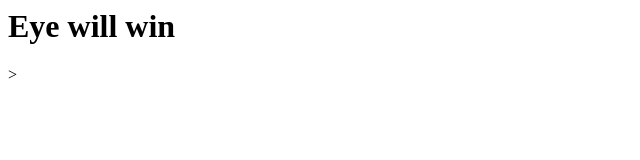
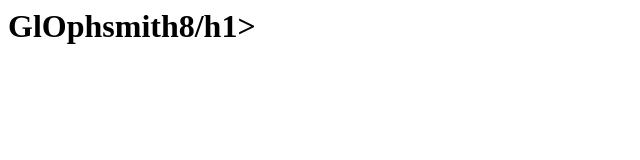
Before and after one commit to eyeoverthink/glyphsmith, a plain HTML site: page index.html in a window 1280 px wide. Shown: the whole page, without its empty margins (0-640 px from the left). Drawn offline with Linux system fonts and the light colour scheme.

Commit message:
Better placeholder — Glyphsmith title page

```diff
--- a/index.html
+++ b/index.html
@@ -1 +1 @@
-<h1>Eye will win</h1>>
+<h1>GlOphsmith8/h1>
```
